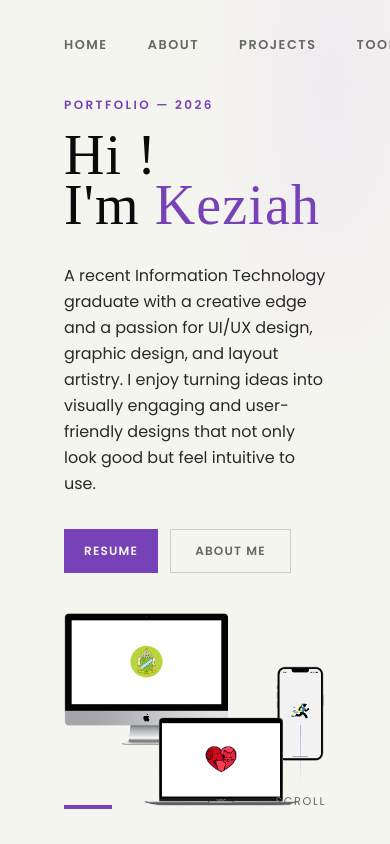
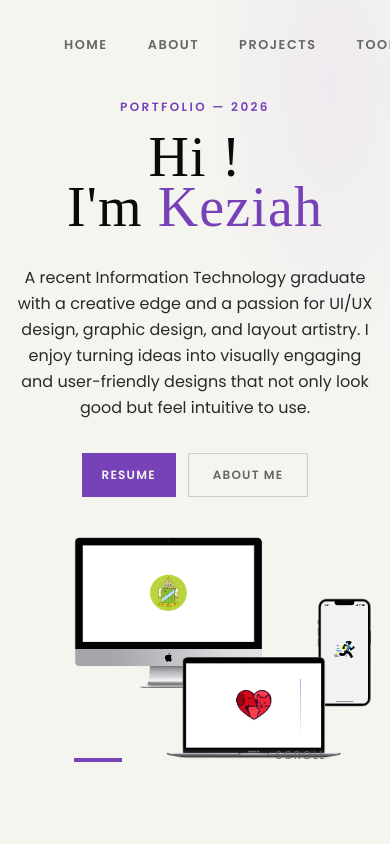
Before and after one commit to kzhhyu/keziah-portfolio, a Next.js app: page / in a window 390 px wide. Shown: the top 844 px of the page. Built offline with nearby package versions, Linux system fonts and the light colour scheme; a web font is replaced by a local one.

Commit message:
Initial commit

```diff
--- a/components/Contact.tsx
+++ b/components/Contact.tsx
@@ -1,7 +1,6 @@
 const links = [
   { label: "Send an email", href: "mailto:keziahlonoy27@gmail.com", primary: true },
   { label: "LinkedIn", href: "https://linkedin.com/in/keziah-lonoy", primary: false },
-  { label: "Jobstreet", href: "https://ph.jobstreet.com/profiles/keziah-lonoy-vcpKzq1Xz1", primary: false },
 ];
 
 export default function Contact() {
--- a/components/Hero.tsx
+++ b/components/Hero.tsx
@@ -2,7 +2,7 @@ export default function Hero() {
   return (
     <section
       id="hero"
-      className="relative min-h-screen flex flex-col justify-center px-16 pb-20 pt-24 overflow-hidden bg-white"
+      className="relative min-h-screen flex flex-col justify-center px-4 sm:px-8 md:px-16 pb-20 pt-24 overflow-hidden bg-white"
     >
       {/* Subtle purple glow top-right */}
       <div
@@ -17,7 +17,7 @@ export default function Hero() {
       <div className="relative z-10 flex flex-col md:flex-row items-center md:items-end justify-between gap-10">
 
         {/* Left — text content */}
-        <div className="flex flex-col">
+        <div className="flex flex-col text-center md:text-left items-center md:items-start">
           <p className="anim-fade-up-1 text-[0.75rem] tracking-[0.2em] uppercase text-[#7742b8] font-semibold mb-4">
             Portfolio — 2026
           </p>
```
